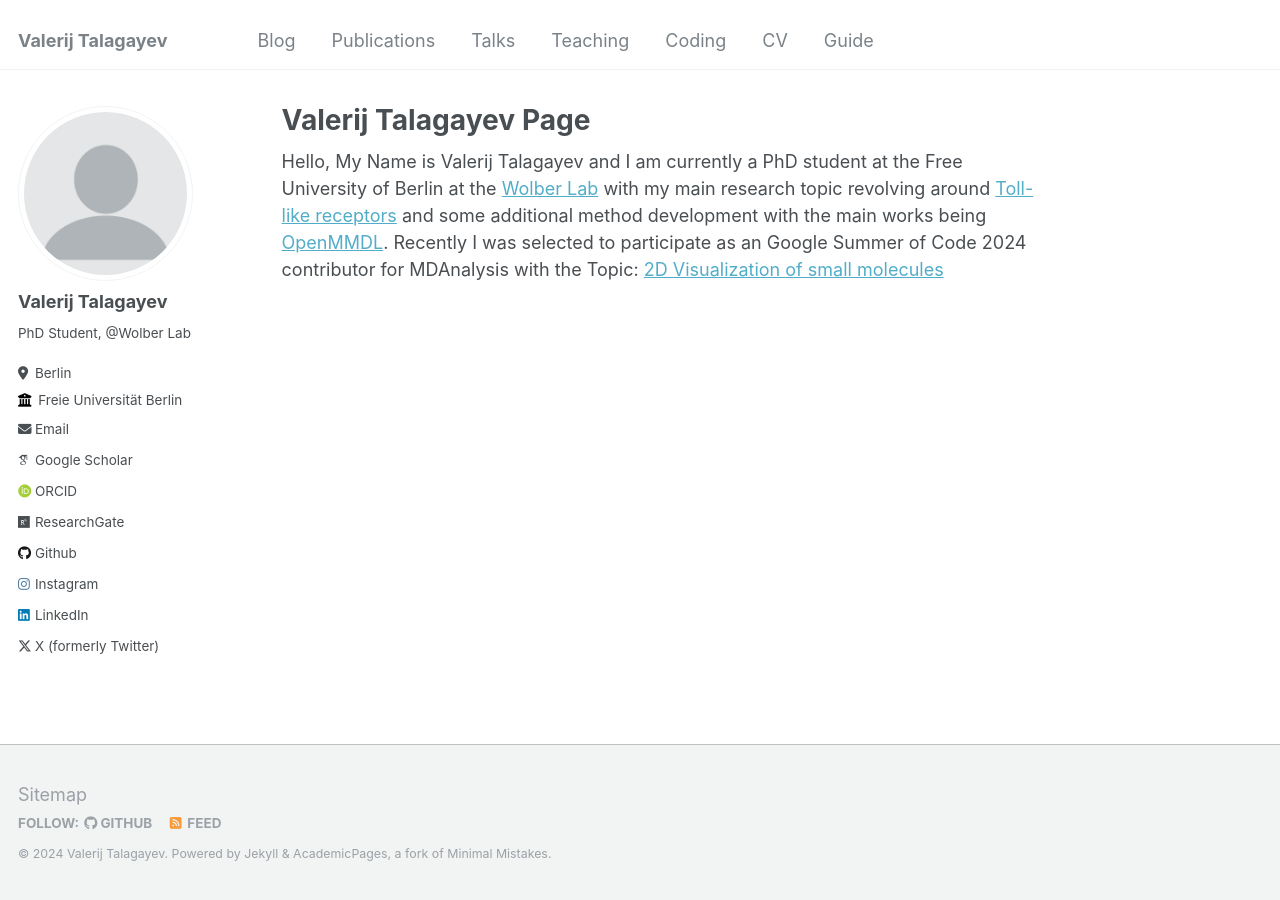
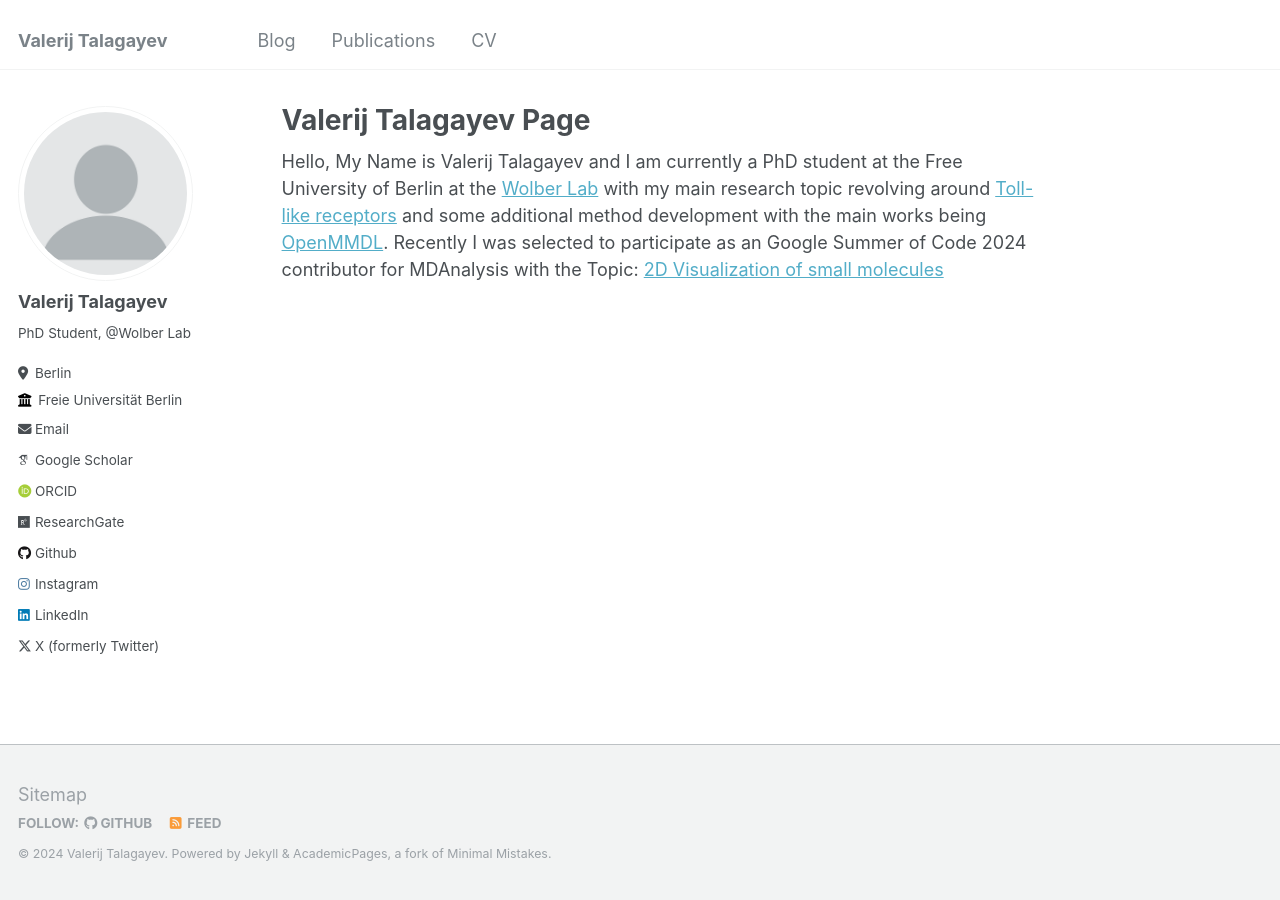
Before and after one commit to talagayev/talagayev11.github.io, a Jekyll site: the page built from _pages/about.md, in a window 1280 px wide. Built offline with Jekyll 4.4.1, drawn with Linux system fonts in a browser that asks for light colours; some web fonts are replaced.

Commit message:
Update navigation.yml

```diff
--- a/_data/navigation.yml
+++ b/_data/navigation.yml
@@ -6,17 +6,5 @@ main:
   - title: "Publications"
     url: /publications/
 
-  - title: "Talks"
-    url: /talks/
-
-  - title: "Teaching"
-    url: /teaching/
-
-  - title: "Coding"
-    url: /coding/
-
   - title: "CV"
     url: /cv/
-
-  - title: "Guide"
-    url: /markdown/
```
